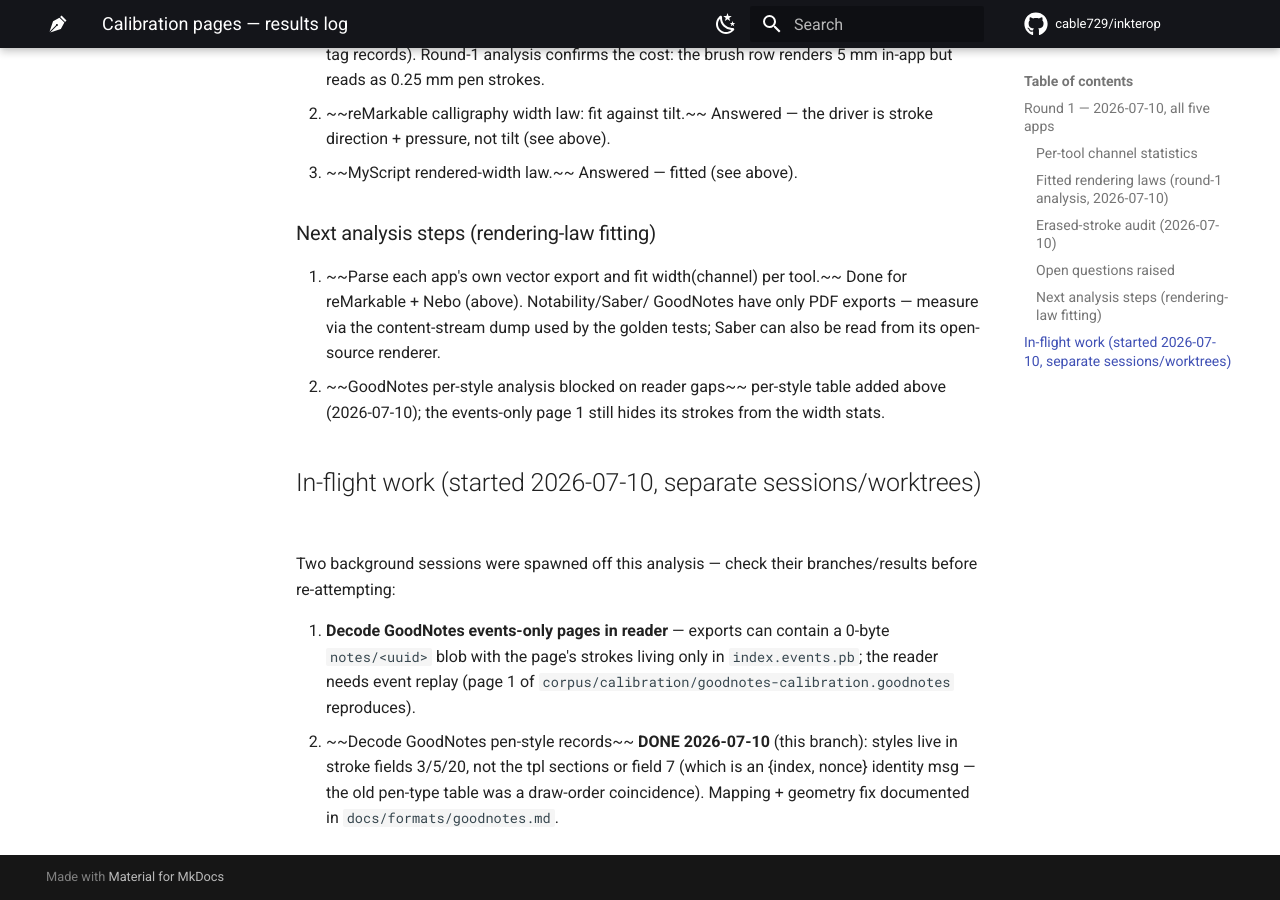
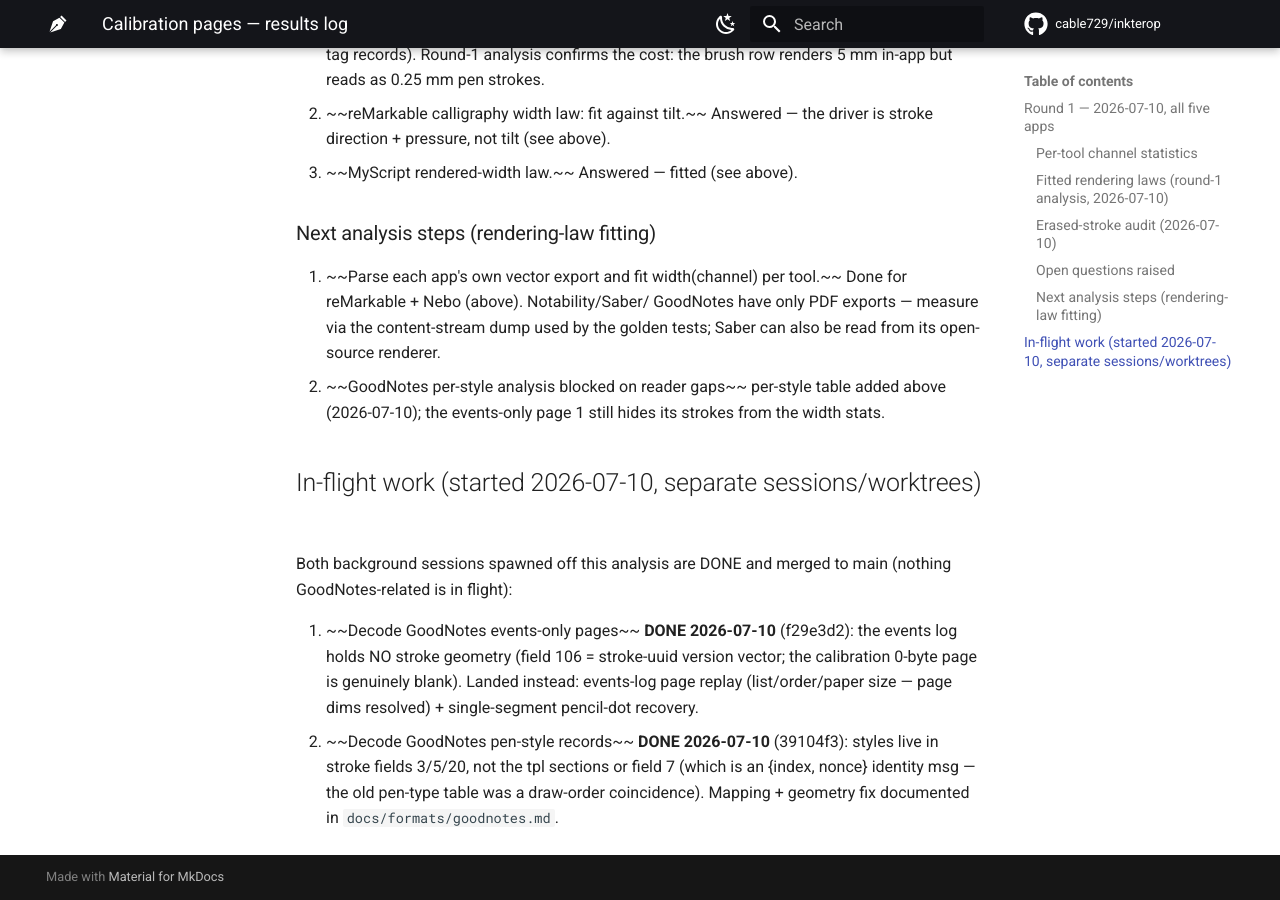
Before and after one commit to cable729/inkterop, an MkDocs documentation site: the page built from docs/calibration-results.md, in a window 1280 px wide and 900 px high, scrolled down 3770 px. Built offline with MkDocs 1.6.1 and Material for MkDocs 9.7.7, drawn with Linux system fonts in a browser that asks for light colours; comment, search, counter and statistics services are not loaded.

Commit message:
docs: both GoodNotes handoff sessions merged — close in-flight markers
Co-Authored-By: Claude Fable 5 <noreply@anthropic.com>

```diff
--- a/docs/calibration-results.md
+++ b/docs/calibration-results.md
@@ -161,15 +161,16 @@ Notability/Boox/PencilKit erase risks): `docs/erase-audit.md`.
 
 ## In-flight work (started 2026-07-10, separate sessions/worktrees)
 
-Two background sessions were spawned off this analysis — check their
-branches/results before re-attempting:
+Both background sessions spawned off this analysis are DONE and merged
+to main (nothing GoodNotes-related is in flight):
 
-1. **Decode GoodNotes events-only pages in reader** — exports can
-   contain a 0-byte `notes/<uuid>` blob with the page's strokes living
-   only in `index.events.pb`; the reader needs event replay (page 1 of
-   `corpus/calibration/goodnotes-calibration.goodnotes` reproduces).
-2. ~~Decode GoodNotes pen-style records~~ **DONE 2026-07-10** (this
-   branch): styles live in stroke fields 3/5/20, not the tpl sections
+1. ~~Decode GoodNotes events-only pages~~ **DONE 2026-07-10** (f29e3d2):
+   the events log holds NO stroke geometry (field 106 = stroke-uuid
+   version vector; the calibration 0-byte page is genuinely blank).
+   Landed instead: events-log page replay (list/order/paper size —
+   page dims resolved) + single-segment pencil-dot recovery.
+2. ~~Decode GoodNotes pen-style records~~ **DONE 2026-07-10** (39104f3):
+   styles live in stroke fields 3/5/20, not the tpl sections
    or field 7 (which is an {index, nonce} identity msg — the old
    pen-type table was a draw-order coincidence). Mapping + geometry
    fix documented in `docs/formats/goodnotes.md`.
```
Also changed, not shown: docs/HANDOFF-note-apps.md (+8 -4 lines).
